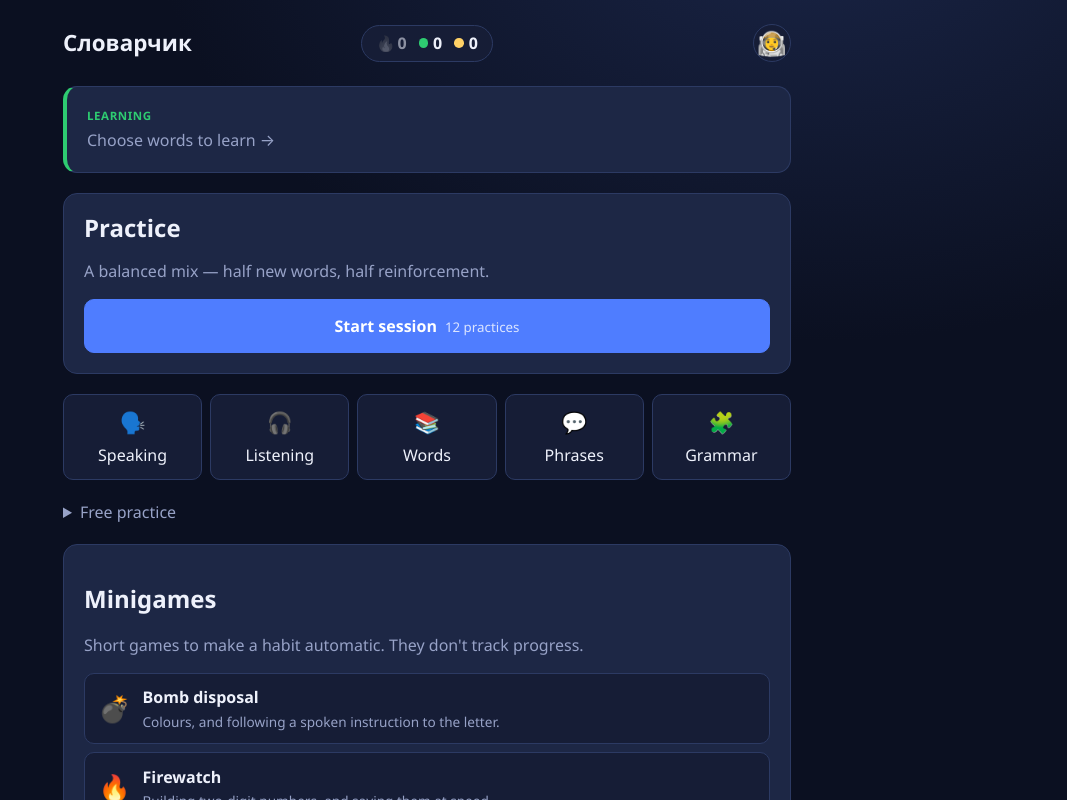
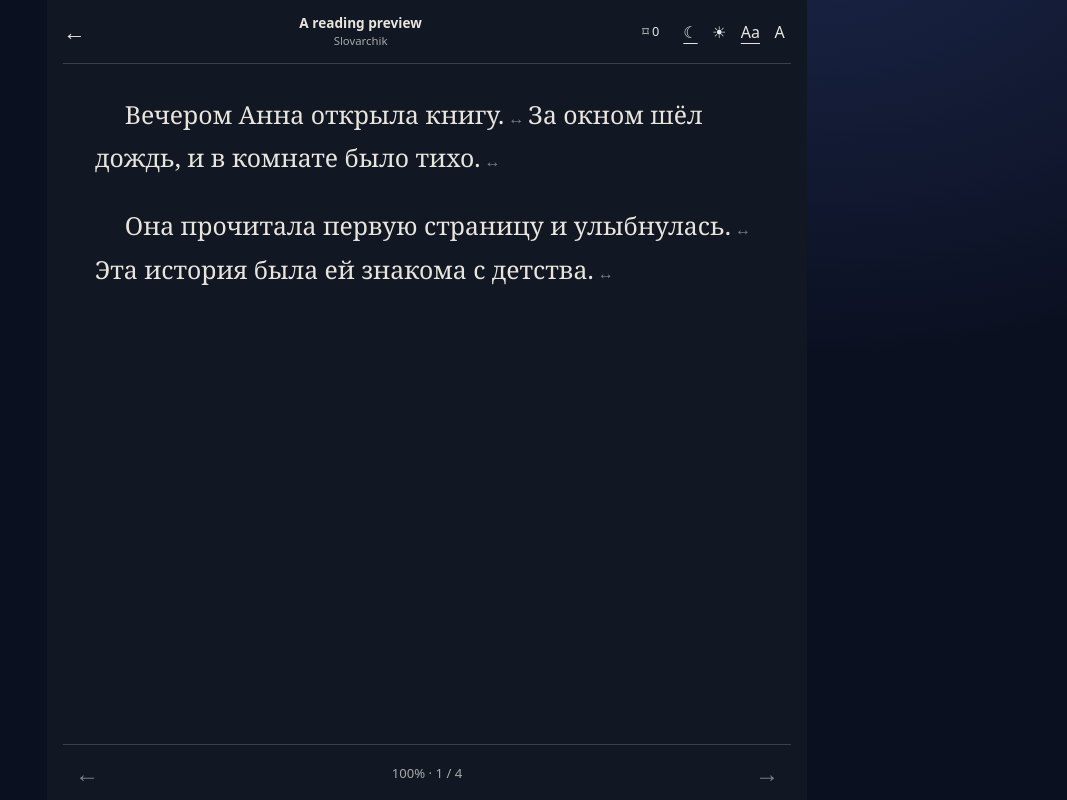
Before and after one commit to tomnewport/slovarchik, a Vue app: page /#/reader/1 in a window 1280 px wide. Before the commit this address led to /#/. Shown: the top 800 px of the page, without its empty margins (213-1280 px from the left). Built offline with nearby package versions, Linux system fonts and the light colour scheme.

Commit message:
Reveal literary translations inline and bookmark sentences
Closes #756

```diff
--- a/src/lib/readerPreview.js
+++ b/src/lib/readerPreview.js
@@ -5,9 +5,9 @@ export const previewBook = {
   title: 'A reading preview',
   author: 'Slovarchik',
   sentences: [
-    { id: 'preview:1', paragraph: '1', ru: 'Вечером Анна открыла книгу.' },
-    { id: 'preview:2', paragraph: '1', ru: 'За окном шёл дождь, и в комнате было тихо.' },
-    { id: 'preview:3', paragraph: '2', ru: 'Она прочитала первую страницу и улыбнулась.' },
-    { id: 'preview:4', paragraph: '2', ru: 'Эта история была ей знакома с детства.' },
+    { id: 'preview:1', paragraph: '1', ru: 'Вечером Анна открыла книгу.', en: 'That evening, Anna opened a book.' },
+    { id: 'preview:2', paragraph: '1', ru: 'За окном шёл дождь, и в комнате было тихо.', en: 'Rain was falling beyond the window, and the room was quiet.' },
+    { id: 'preview:3', paragraph: '2', ru: 'Она прочитала первую страницу и улыбнулась.', en: 'She read the first page and smiled.' },
+    { id: 'preview:4', paragraph: '2', ru: 'Эта история была ей знакома с детства.', en: 'She had known this story since childhood.' },
   ],
 }
--- a/src/views/ReaderView.vue
+++ b/src/views/ReaderView.vue
@@ -8,14 +8,20 @@ import { previewBook } from '../lib/readerPreview.js'
 const book = ref(previewBook)
 const start = ref(0)
 const end = ref(0)
+const revealedId = ref(null)
+const bookmarks = ref([])
+const showingBookmarks = ref(false)
 const theme = ref('dark')
 const typeface = ref('serif')
 const readingPage = ref(null)
 const measuringPage = ref(null)
 const visibleParagraphs = computed(() => pageParagraphs(book.value.sentences.slice(start.value, end.value)))
 const progress = computed(() => Math.round(100 * end.value / book.value.sentences.length))
+const savedSentences = computed(() => book.value.sentences.filter((sentence) => bookmarks.value.includes(sentence.id)))
 let observer
 let resizeFrame
+let swipeStart = null
+let suppressRevealClick = false
 
 function fits(from, to) {
   const node = measuringPage.value
@@ -24,7 +30,28 @@ function fits(from, to) {
   for (const group of pageParagraphs(book.value.sentences.slice(from, to))) {
     const paragraph = document.createElement('p')
     paragraph.className = 'reader-paragraph'
-    for (const sentence of group.sentences) paragraph.append(document.createTextNode(`${sentence.ru} `))
+    for (const sentence of group.sentences) {
+      paragraph.append(document.createTextNode(sentence.ru))
+      const action = document.createElement('button')
+      action.className = 'reader-reveal'
+      action.tabIndex = -1
+      action.textContent = '↔'
+      paragraph.append(action)
+      if (revealedId.value === sentence.id && sentence.en) {
+        const translation = document.createElement('span')
+        translation.className = 'reader-translation'
+        translation.textContent = sentence.en
+        const actions = document.createElement('span')
+        actions.className = 'reader-translation-actions'
+        const bookmark = document.createElement('button')
+        bookmark.textContent = 'Bookmark'
+        bookmark.tabIndex = -1
+        actions.append(bookmark)
+        translation.append(actions)
+        paragraph.append(translation)
+      }
+      paragraph.append(document.createTextNode(' '))
+    }
     node.append(paragraph)
   }
   return node.scrollHeight <= node.clientHeight
@@ -45,6 +72,51 @@ async function move(to) {
   await idb.setMeta(`reader:position:${book.value.id}`, book.value.sentences[to].id)
   layout()
   readingPage.value?.scrollTo(0, 0)
+}
+
+async function reveal(sentence) {
+  revealedId.value = revealedId.value === sentence.id ? null : sentence.id
+  await nextTick()
+  layout()
+  const index = book.value.sentences.findIndex((item) => item.id === sentence.id)
+  if (revealedId.value && index >= end.value) await move(index)
+}
+
+function pointerDown(event) {
+  swipeStart = { x: event.clientX, y: event.clientY }
+}
+
+function pointerUp(event, sentence) {
+  if (!swipeStart) return
+  const dx = event.clientX - swipeStart.x
+  const dy = event.clientY - swipeStart.y
+  swipeStart = null
+  if (Math.abs(dx) > 45 && Math.abs(dx) > Math.abs(dy) * 1.5) {
+    suppressRevealClick = true
+    void reveal(sentence)
+    setTimeout(() => { suppressRevealClick = false }, 0)
+  }
+}
+
+function clickReveal(sentence) {
+  if (!suppressRevealClick) void reveal(sentence)
+}
+
+async function toggleBookmark(sentence) {
+  const id = sentence.id
+  bookmarks.value = bookmarks.value.includes(id)
+    ? bookmarks.value.filter((saved) => saved !== id)
+    : [...bookmarks.value, id]
+  await idb.setMeta(`reader:bookmarks:${book.value.id}`, bookmarks.value)
+}
+
+async function visitBookmark(sentence) {
+  showingBookmarks.value = false
+  const index = book.value.sentences.findIndex((item) => item.id === sentence.id)
+  if (index < 0) return
+  revealedId.value = sentence.id
+  await nextTick()
+  await move(index)
 }
 
 function next() {
@@ -74,15 +146,17 @@ function handleKey(event) {
 }
 
 onMounted(async () => {
-  const [saved, savedTheme, savedTypeface] = await Promise.all([
+  const [saved, savedTheme, savedTypeface, savedBookmarks] = await Promise.all([
     idb.getMeta(`reader:position:${book.value.id}`),
     idb.getMeta('reader:theme'),
     idb.getMeta('reader:typeface'),
+    idb.getMeta(`reader:bookmarks:${book.value.id}`),
   ])
   const index = book.value.sentences.findIndex((sentence) => sentence.id === saved)
   start.value = Math.max(0, index)
   if (['light', 'dark'].includes(savedTheme)) theme.value = savedTheme
   if (['serif', 'sans'].includes(savedTypeface)) typeface.value = savedTypeface
+  if (Array.isArray(savedBookmarks)) bookmarks.value = savedBookmarks.filter((id) => typeof id === 'string')
   await nextTick()
   layout()
   observer = new ResizeObserver(scheduleLayout)
@@ -102,6 +176,7 @@ onBeforeUnmount(() => {
     <div class="reader-top">
       <RouterLink to="/" class="reader-back" aria-label="Back to home">←</RouterLink>
       <div class="reader-title"><strong>{{ book.title }}</strong><small>{{ book.author }}</small></div>
+      <button class="reader-saved" :aria-expanded="showingBookmarks" @click="showingBookmarks = !showingBookmarks">⌑ {{ bookmarks.length }}</button>
       <div class="reader-options" aria-label="Reading appearance">
         <button :aria-pressed="theme === 'dark'" aria-label="Dark mode" @click="chooseTheme('dark')">☾</button>
         <button :aria-pressed="theme === 'light'" aria-label="Light mode" @click="chooseTheme('light')">☀</button>
@@ -110,10 +185,22 @@ onBeforeUnmount(() => {
       </div>
     </div>
 
+    <div v-if="showingBookmarks" class="reader-bookmarks" aria-label="Bookmarked sentences">
+      <strong>Bookmarks</strong>
+      <p v-if="!savedSentences.length">No sentences bookmarked yet.</p>
+      <button v-for="sentence in savedSentences" :key="sentence.id" @click="visitBookmark(sentence)">{{ sentence.ru }}</button>
+    </div>
+
     <div class="reader-body">
       <article ref="readingPage" class="reader-page" aria-label="Russian text">
         <p v-for="paragraph in visibleParagraphs" :key="paragraph.id" class="reader-paragraph">
-          <span v-for="sentence in paragraph.sentences" :key="sentence.id">{{ sentence.ru }} </span>
+          <span v-for="sentence in paragraph.sentences" :key="sentence.id" class="reader-sentence" @pointerdown="pointerDown" @pointerup="pointerUp($event, sentence)" @pointercancel="swipeStart = null">
+            <span>{{ sentence.ru }}</span><button class="reader-reveal" :aria-label="revealedId === sentence.id ? 'Hide translation' : `Reveal translation for ${sentence.ru}`" :aria-expanded="revealedId === sentence.id" @click="clickReveal(sentence)">↔</button>
+            <span v-if="revealedId === sentence.id && sentence.en" class="reader-translation" lang="en">
+              {{ sentence.en }}
+              <span class="reader-translation-actions"><button :aria-pressed="bookmarks.includes(sentence.id)" @click="toggleBookmark(sentence)">{{ bookmarks.includes(sentence.id) ? 'Bookmarked' : 'Bookmark' }}</button></span>
+            </span>
+          </span>{{ ' ' }}
         </p>
       </article>
       <div ref="measuringPage" class="reader-page reader-measure" aria-hidden="true" />
@@ -128,11 +215,14 @@ onBeforeUnmount(() => {
 </template>
 
 <style>
-.reader { --paper: #111723; --ink: #e9e5dd; --subtle: #a9a9a7; --rule: #39414d; display: flex; flex-direction: column; height: 100dvh; min-height: 22rem; margin: -1.5rem -1rem 0; padding: 0 1rem; background: var(--paper); color: var(--ink); }
+.reader { --paper: #111723; --ink: #e9e5dd; --subtle: #a9a9a7; --rule: #39414d; position: relative; display: flex; flex-direction: column; height: 100dvh; min-height: 22rem; margin: -1.5rem -1rem 0; padding: 0 1rem; background: var(--paper); color: var(--ink); }
 .reader-light { --paper: #f9f5eb; --ink: #272a2b; --subtle: #626466; --rule: #d7d0c3; }
 .reader-sans { font-family: system-ui, sans-serif; }
 .reader-serif { font-family: Georgia, 'Times New Roman', serif; }
 .reader-top { display: flex; align-items: center; gap: .7rem; min-height: 4rem; border-bottom: 1px solid var(--rule); font-family: system-ui, sans-serif; }
+.reader-saved { white-space: nowrap; font-size: .8rem; }
+.reader-bookmarks { position: absolute; z-index: 2; top: 4rem; left: 1rem; right: 1rem; max-height: 60dvh; overflow: auto; padding: 1rem; background: var(--paper); border: 1px solid var(--rule); box-shadow: 0 .6rem 1.5rem #0004; font: .9rem system-ui, sans-serif; }
+.reader-bookmarks button { display: block; width: 100%; text-align: left; border-bottom: 1px solid var(--rule); }
 .reader-back { color: var(--ink); font-size: 1.4rem; text-decoration: none; }
 .reader-title { display: flex; flex: 1; min-width: 0; flex-direction: column; text-align: center; overflow: hidden; white-space: nowrap; text-overflow: ellipsis; font-size: .85rem; }
 .reader-title small { color: var(--subtle); }
@@ -144,6 +234,12 @@ onBeforeUnmount(() => {
 .reader-page { position: absolute; inset: 0; overflow: auto; padding: 1.8rem clamp(.2rem, 4vw, 2rem); font-size: clamp(1.2rem, 3.4vw, 1.55rem); line-height: 1.75; overflow-wrap: break-word; }
 .reader-measure { visibility: hidden; pointer-events: none; overflow: hidden; }
 .reader-paragraph { margin: 0 0 1em; text-indent: 1.2em; }
+.reader-sentence { touch-action: pan-y; }
+.reader-reveal { font: .65em system-ui, sans-serif; margin: 0 .12em; vertical-align: baseline; opacity: .5; }
+.reader button.reader-reveal { padding: 0 .12em; }
+.reader-translation { display: block; margin: .25em 0 .7em; padding-left: 1.2em; color: var(--subtle); font: .73em/1.5 Georgia, 'Times New Roman', serif; text-indent: 0; }
+.reader-translation-actions { display: block; margin-top: .25em; font: .7rem system-ui, sans-serif; }
+.reader-translation-actions button { padding: 0; font-size: inherit; color: var(--subtle); }
 .reader-bottom { display: flex; align-items: center; justify-content: space-between; gap: 1rem; min-height: 3.5rem; border-top: 1px solid var(--rule); color: var(--subtle); font: .82rem system-ui, sans-serif; }
 .reader-bottom button { font-size: 1.5rem; min-width: 3rem; }
 @media (max-width: 540px) { .reader-top { gap: .3rem; } .reader-options { max-width: 6.6rem; } .reader-page { padding: 1.2rem .3rem; } }
```
